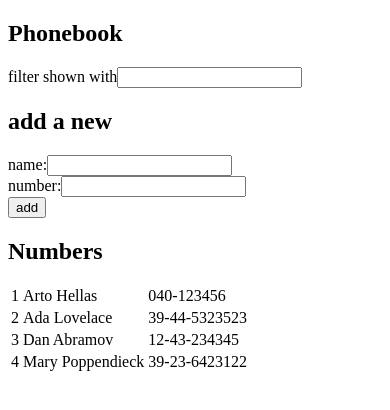
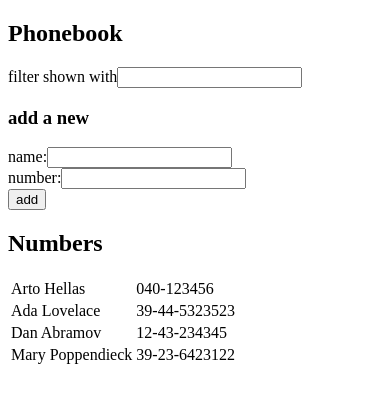
Before and after one commit to steffennilsen/fullstackopen-2022, a React (Create React App) app in the folder part2/phonebook/: page / in a window 390 px wide. Shown: the top 410 px of the page. Built offline with nearby package versions, Linux system fonts and the light colour scheme.

Commit message:
phonebook step 5

```diff
--- a/part2/phonebook/src/App.js
+++ b/part2/phonebook/src/App.js
@@ -1,6 +1,6 @@
 import { useState } from "react";
 
-const PhonebookForm = ({ name, persons, number }) => {
+const PersonForm = ({ name, persons, number }) => {
   const addEntry = (event) => {
     event.preventDefault();
 
@@ -49,19 +49,34 @@ const PhonebookForm = ({ name, persons, number }) => {
   );
 };
 
-const NumberList = ({ persons }) => (
+const Person = ({ person }) => (
+  <tr>
+    <td>{person.name}</td>
+    <td>{person.number}</td>
+  </tr>
+);
+
+const Persons = ({ persons }) => (
   <table>
     <tbody>
       {persons.map((person) => (
-        <tr key={person.id}>
-          <td>{person.id}</td>
-          <td>{person.name}</td>
-          <td>{person.number}</td>
-        </tr>
+        <Person person={person} key={person.id} />
       ))}
     </tbody>
   </table>
 );
+
+const Filter = ({ filter, setFilter }) => {
+  return (
+    <div>
+      <label>filter shown with</label>
+      <input
+        value={filter}
+        onChange={(event) => setFilter(event.target.value)}
+      />
+    </div>
+  );
+};
 
 const App = () => {
   const [persons, setPersons] = useState([
@@ -83,29 +98,17 @@ const App = () => {
 
   return (
     <div>
-      <div>
       <h2>Phonebook</h2>
-        <div>
-          <label>filter shown with</label>
-          <input
-            value={filter}
-            onChange={(event) => setFilter(event.target.value)}
-          />
-        </div>
-      </div>
-      <div>
-        <h2>add a new</h2>
+      <Filter filter={filter} setFilter={setFilter} />
+      <h3>add a new</h3>
       {/* Really should wait with this until event propogation gets introduced? */}
-        <PhonebookForm
+      <PersonForm
         persons={{ get: persons, set: setPersons }}
         name={{ get: newName, set: setNewName }}
         number={{ get: newNumber, set: setNewNumber }}
       />
-      </div>
-      <div>
       <h2>Numbers</h2>
-        <NumberList persons={filterPersons()} />
-      </div>
+      <Persons persons={filterPersons()} />
     </div>
   );
 };
```
Lines whose indentation alone changed are shown as unchanged.
